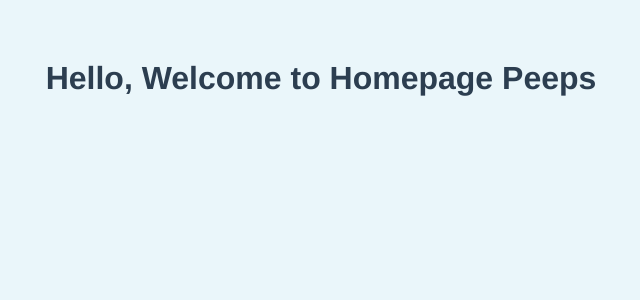
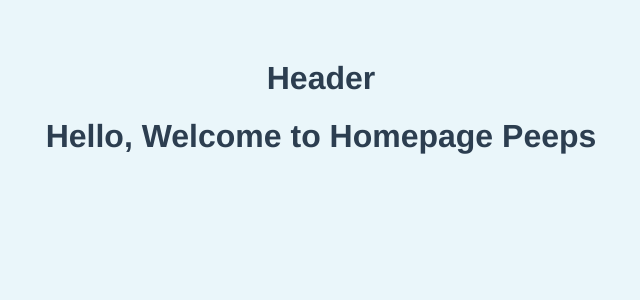
Before and after one commit to DevKipesa/vue, a Vue app: page / in a window 1280 px wide. Shown: the top 300 px of the page, without its empty margins (319-959 px from the left). Built offline with nearby package versions, Linux system fonts and the light colour scheme; sample sign-in values are in the browser's storage.

Commit message:
few changes

```diff
--- a/src/components/Header.vue
+++ b/src/components/Header.vue
@@ -3,6 +3,6 @@
 </template>
 <script>
 export default{
-    name:'Header'
+    name:'HeaderBar'
 }
 </script>
--- a/src/components/Home.vue
+++ b/src/components/Home.vue
@@ -1,9 +1,14 @@
 <template>
+<HeaderBar />
     <h1>Hello, Welcome to Homepage Peeps</h1>
 </template>
 <script>
+import HeaderBar from './Header.vue'
 export default {
     name: 'HomePage',
+    components:{
+        HeaderBar
+    },
     mounted(){
      let user=localStorage.getItem('user-info');
      if(!user){
```
